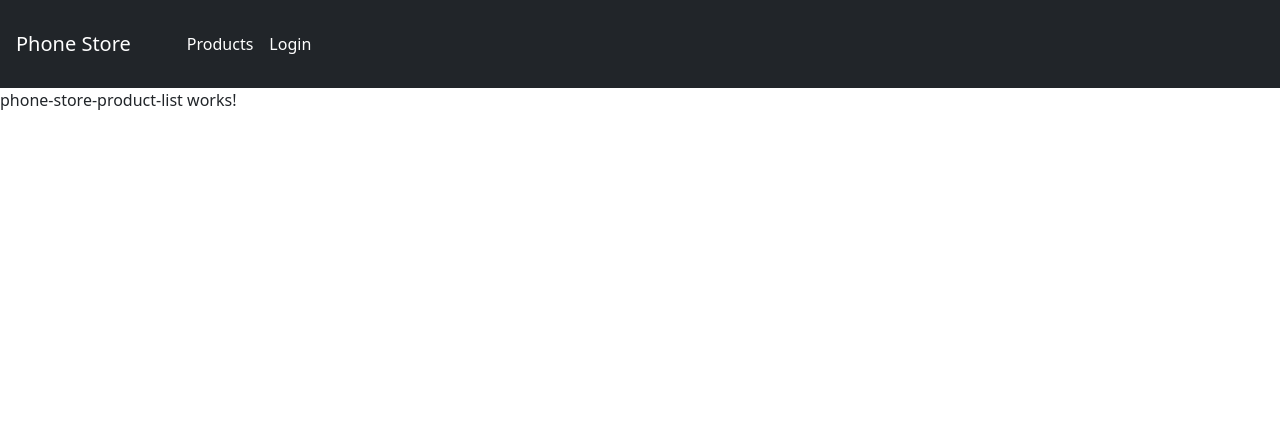
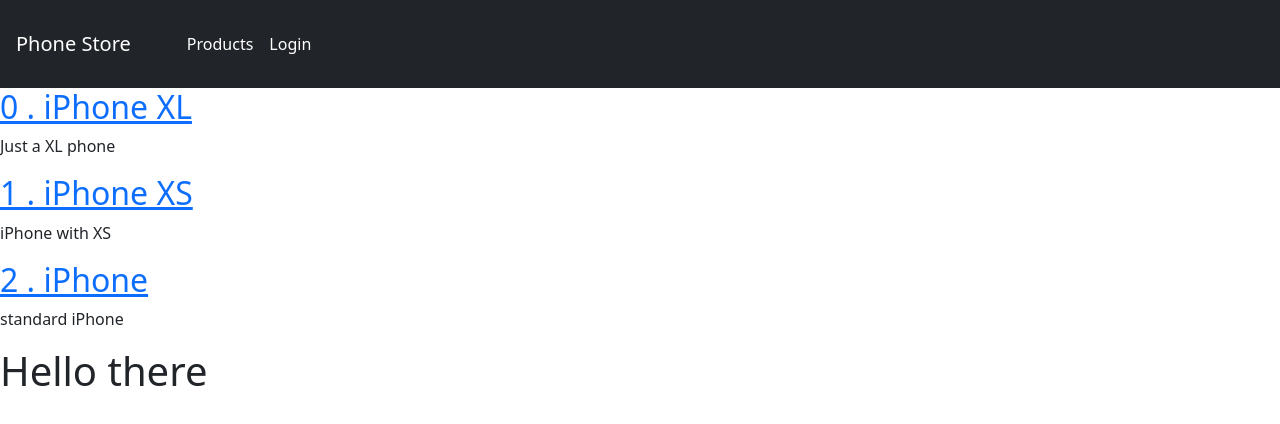
Before and after one commit to glegshot/myapp-angular, an Angular app: page /products in a window 1280 px wide. Shown: the top 424 px of the page. Built offline with nearby package versions, Linux system fonts and the light colour scheme.

Commit message:
added activated route for product details page

```diff
--- a/src/app/app-routing.module.ts
+++ b/src/app/app-routing.module.ts
@@ -4,12 +4,14 @@
 import { PhoneStoreLoginComponent } from './phone-store-login/phone-store-login.component';
 import { PhoneStorePagenotfoundComponent } from './phone-store-pagenotfound/phone-store-pagenotfound.component';
 import { PhoneStoreProductListComponent } from './phone-store-product-list/phone-store-product-list.component';
+import { PhoneStoreProductComponent } from './phone-store-product/phone-store-product.component';
 
 const routes: Routes = [
       { path: 'home', component: PhoneStoreHomeComponent },
       { path: '', redirectTo: 'home', pathMatch: 'full' },
       { path: 'products', component: PhoneStoreProductListComponent },
       { path: 'login', component: PhoneStoreLoginComponent },
+      { path: 'product/:id', component: PhoneStoreProductComponent},
       { path: '**', component: PhoneStorePagenotfoundComponent }
 ];
 
--- a/src/app/app.component.html
+++ b/src/app/app.component.html
@@ -1,3 +1,4 @@
 
 <app-phone-store-header></app-phone-store-header>
 <router-outlet></router-outlet>
+<app-phone-store-notification></app-phone-store-notification>
--- a/src/app/app.module.ts
+++ b/src/app/app.module.ts
@@ -12,6 +12,7 @@
 import { PhoneStoreProductListComponent } from './phone-store-product-list/phone-store-product-list.component';
 import { PhoneStorePagenotfoundComponent } from './phone-store-pagenotfound/phone-store-pagenotfound.component';
 import { PhoneStoreLoginComponent } from './phone-store-login/phone-store-login.component';
+import { PhoneStoreNotificationComponent } from './phone-store-notification/phone-store-notification.component';
 
 
 @NgModule({
@@ -22,7 +23,8 @@
     PhoneStoreProductComponent,
     PhoneStoreProductListComponent,
     PhoneStorePagenotfoundComponent,
-    PhoneStoreLoginComponent
+    PhoneStoreLoginComponent,
+    PhoneStoreNotificationComponent
 ],
   imports: [
     BrowserModule,
--- /dev/null
+++ b/src/app/models/products-mock.ts
@@ -0,0 +1,17 @@
+export const products=[
+    {
+        id: 1,
+        name: "iPhone XL",
+        description: "Just a XL phone"
+    },
+    {
+        id:2,
+        name: "iPhone XS",
+        description: "iPhone with XS"
+    },
+    {
+        id:3,
+        name: "iPhone",
+        description: "standard iPhone"
+    }
+]
--- /dev/null
+++ b/src/app/phone-store-notification/phone-store-notification.component.html
@@ -0,0 +1 @@
+<h1>{{message}}</h1>
--- /dev/null
+++ b/src/app/phone-store-notification/phone-store-notification.component.ts
@@ -0,0 +1,16 @@
+import { Component, OnInit } from '@angular/core';
+
+@Component({
+  selector: 'app-phone-store-notification',
+  templateUrl: './phone-store-notification.component.html',
+  styleUrls: ['./phone-store-notification.component.less']
+})
+export class PhoneStoreNotificationComponent implements OnInit {
+
+  message: string = "Hello there";
+  constructor() { }
+
+  ngOnInit(): void {
+  }
+
+}
--- a/src/app/phone-store-product-list/phone-store-product-list.component.html
+++ b/src/app/phone-store-product-list/phone-store-product-list.component.html
@@ -1 +1,6 @@
-<p>phone-store-product-list works!</p>
+<div>
+    <div *ngFor="let product of products;let i=index">
+        <a routerLink="/product/{{ product.id }}"><h2>{{ i }} . {{ product.name }}</h2></a>
+        <p>{{ product.description }}</p>
+    </div>
+</div>
--- a/src/app/phone-store-product-list/phone-store-product-list.component.ts
+++ b/src/app/phone-store-product-list/phone-store-product-list.component.ts
@@ -1,4 +1,6 @@
 import { Component, OnInit } from '@angular/core';
+import { products } from '../models/products-mock';
+
 
 @Component({
   selector: 'app-phone-store-product-list',
@@ -7,6 +9,8 @@
 })
 export class PhoneStoreProductListComponent implements OnInit {
 
+  products = products;
+
   constructor() { }
 
   ngOnInit(): void {
--- a/src/app/phone-store-product/phone-store-product.component.html
+++ b/src/app/phone-store-product/phone-store-product.component.html
@@ -1 +1,7 @@
 <p>phone-store-product works!</p>
+
+<div>
+    <div>
+        <h2>selected : {{ productId }} </h2>
+    </div>
+</div>
--- a/src/app/phone-store-product/phone-store-product.component.ts
+++ b/src/app/phone-store-product/phone-store-product.component.ts
@@ -1,4 +1,5 @@
 import { Component, OnInit } from '@angular/core';
+import { ActivatedRoute } from '@angular/router';
 
 @Component({
   selector: 'app-phone-store-product',
@@ -7,9 +8,17 @@
 })
 export class PhoneStoreProductComponent implements OnInit {
 
-  constructor() { }
+  productId!: number;
+
+  constructor(private activatedRoute: ActivatedRoute) { }
 
   ngOnInit(): void {
+    this.getProductDetails()
+  }
+
+  getProductDetails(): void {
+    this.productId = Number(this.activatedRoute.snapshot.paramMap.get('id'));
+
   }
 
 }
```
Also changed, not shown: src/app/phone-store-notification/phone-store-notification.component.less (added), 1 other file (tests, documents, lock files or other folders).
